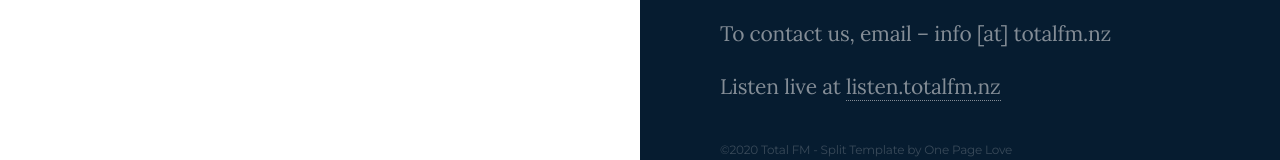
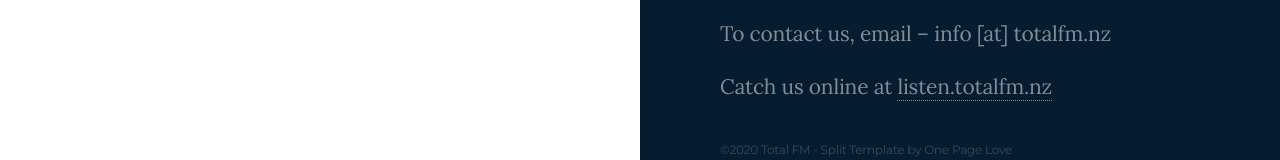
Before and after one commit to totalfmnz/totalfmnz.github.io, a plain HTML site: page index.html in a window 1280 px wide. Shown: the part 561-721 px from the top of the page. Drawn offline with Linux system fonts and the light colour scheme.

Commit message:
revised http

```diff
--- a/index.html
+++ b/index.html
@@ -73,7 +73,7 @@
 <p>We’re not a networked radio brand that comes from somewhere else in the country. Dunedin is our home. We broadcast 24 hours a day, 7 days a week and can be heard across most of the city.</p>
 <p>If we had a middle name on our birth certificate it would be variety – the artists we play include: Simple Minds, Coldplay, Tears for Fears, Pink, Queen, David Bowie, Taylor Swift, INXS, Peter Gabriel and more…</p>
 <p>To contact us, email – info [at] totalfm.nz</p>
-<p>Listen live at <a href="http://www.listen.totalfm.nz:8000/stream">listen.totalfm.nz</a></p>
+<p>Catch us online at <a href="http://listen.totalfm.nz:8000/stream">listen.totalfm.nz</a></p>
 
 </div>
 
```
